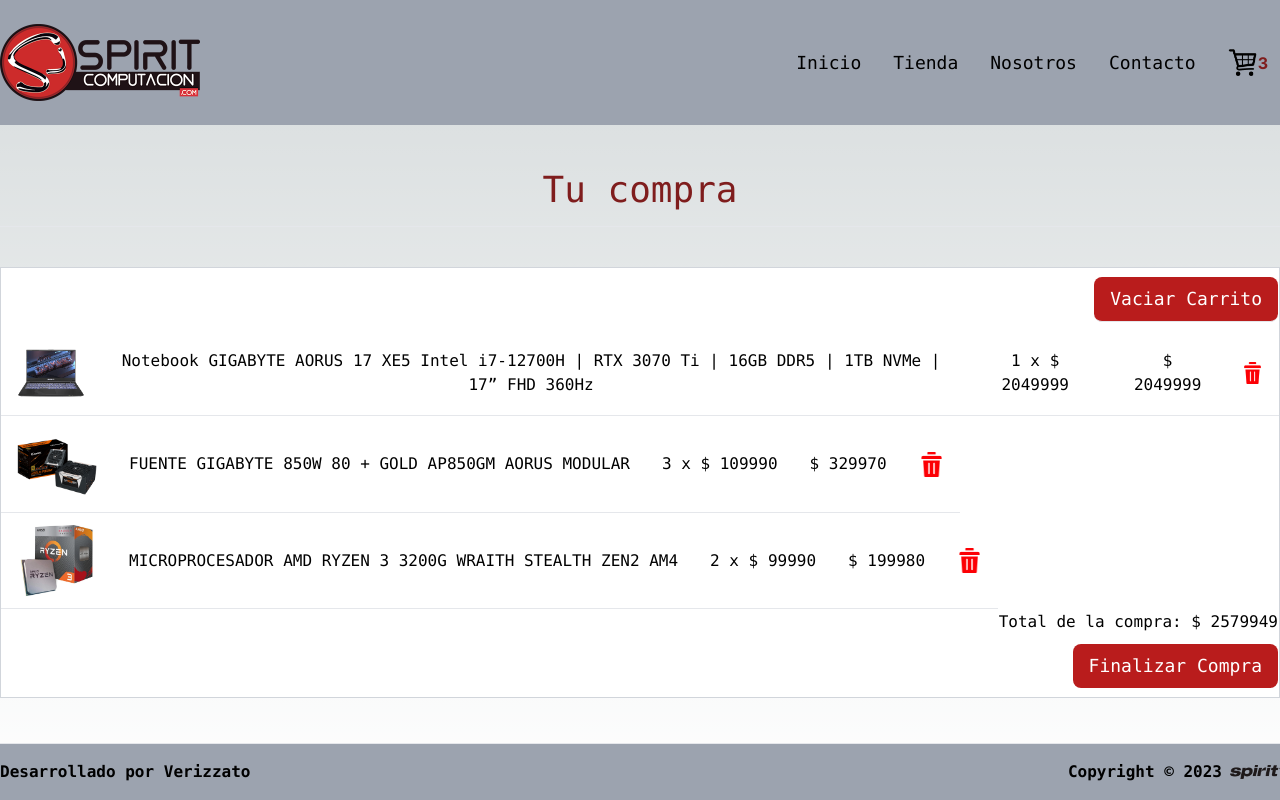
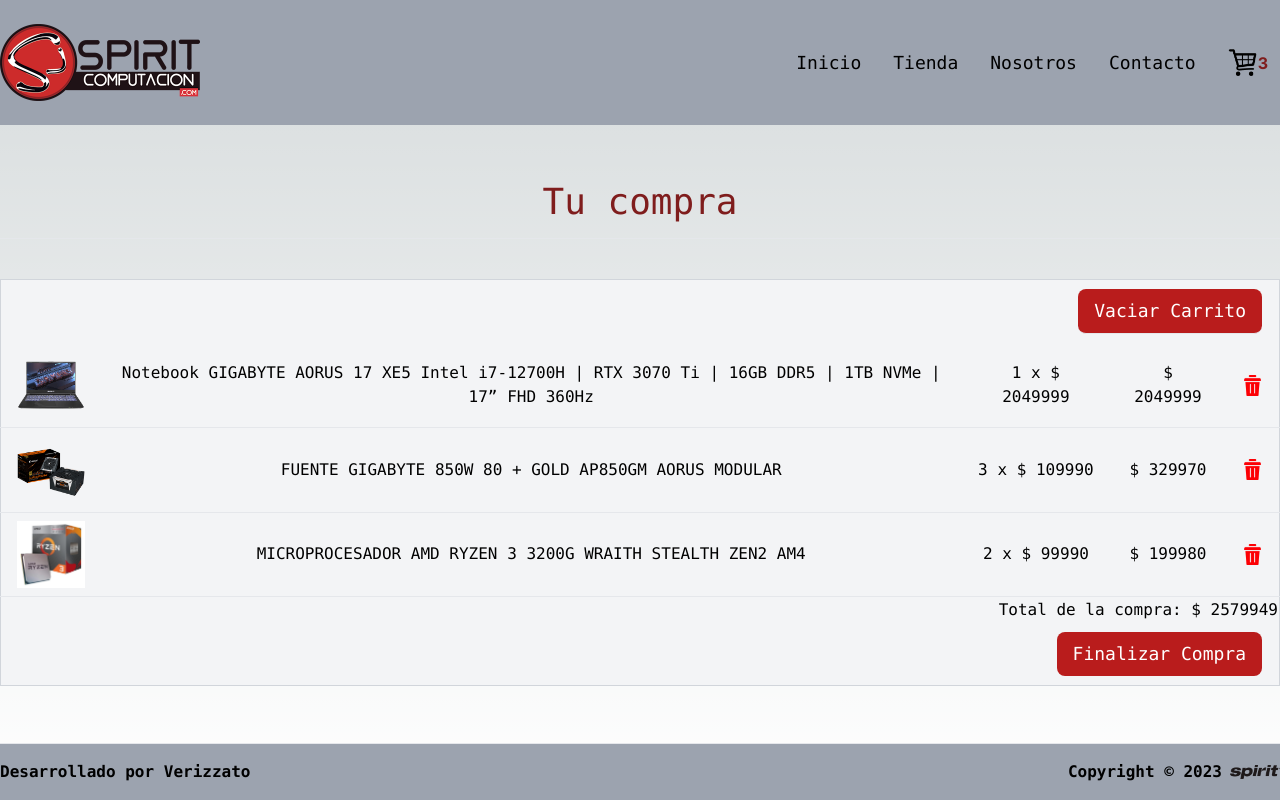
Before and after one commit to VeroPizzato/Preentrega2-Pizzato_Next, a Next.js app: page /cart in a window 1280 px wide. Built offline with nearby package versions, Linux system fonts and the light colour scheme.

Commit message:
subo cambios

```diff
--- a/app/cart/page.js
+++ b/app/cart/page.js
@@ -8,14 +8,12 @@
         <main className="container m-auto">
             <h1 className="text-4xl text-red-900 text-center my-10 font-mono border-b pb-4">Tu compra</h1>
 
-            <table className="min-w-full bg-white border border-gray-300">
+            <table className="min-w-full bg-gray-100 border border-gray-300">
                 <tbody>
                     <tr>
-                        <td className="align-middle text-end" colSpan={5} ><Boton className="font-mono text-lg my-2 px-4 border-b">Vaciar Carrito</Boton></td>
+                        <td className="align-middle text-end" colSpan={5}><Boton className="font-mono text-lg my-2 px-4 border-b mr-4">Vaciar Carrito</Boton></td>
                     </tr>
-                    {
                         <tr>
-                            <div>
                             <td className="p-2 px-4 border-b">
                                 <Image
                                     src={`/imgs/notebook_gigabyte.png`}
@@ -28,8 +26,8 @@
                             <td className="font-mono p-2 px-4 border-b align-middle text-center"><h5>{1} x $ {2049999}</h5></td>
                             <td className="font-mono p-2 px-4 border-b align-middle text-center"><h5>$ {2049999}</h5></td>
                             <td className="p-2 px-4 border-b align-middle text-center"><Image src={Papelera} alt="Eliminar Producto" width={25} /></td>
-                            </div>
-                            <div>
+                        </tr>
+                        <tr>
                             <td className="p-2 px-4 border-b">
                                 <Image
                                     src={`/imgs/fuente_alimentacion.png`}
@@ -42,8 +40,8 @@
                             <td className="font-mono p-2 px-4 border-b align-middle text-center"><h5>{3} x $ {109990}</h5></td>
                             <td className="font-mono p-2 px-4 border-b align-middle text-center"><h5>$ {329970}</h5></td>
                             <td className="p-2 px-4 border-b align-middle text-center"><Image src={Papelera} alt="Eliminar Producto" width={25} /></td>
-                            </div>
-                            <div>
+                        </tr>
+                        <tr>
                             <td className="p-2 px-4 border-b">
                                 <Image
                                     src={`/imgs/micro.jpg`}
@@ -56,14 +54,12 @@
                             <td className="font-mono p-2 px-4 border-b align-middle text-center"><h5>{2} x $ {99990}</h5></td>
                             <td className="font-mono p-2 px-4 border-b align-middle text-center"><h5>$ {199980}</h5></td>
                             <td className="p-2 px-4 border-b align-middle text-center"><Image src={Papelera} alt="Eliminar Producto" width={25} /></td>
-                            </div>
-                        </tr>
-                    }
-                    <tr>
-                        <td colSpan={5} className="font-mono align-middle text-end"><h4>Total de la compra: $ {2579949}</h4></td>
                         </tr>
                     <tr>
-                        <td className="align-middle text-end" colSpan={5} ><Boton className="font-mono text-lg my-2">Finalizar Compra</Boton></td>
+                        <td colSpan={5} className="font-mono align-middle text-end mr-4"><h4>Total de la compra: $ {2579949}</h4></td>
+                    </tr>
+                    <tr>
+                        <td className="align-middle text-end" colSpan={5} ><Boton className="font-mono text-lg my-2 mr-4">Finalizar Compra</Boton></td>
                     </tr>
                 </tbody>
             </table>
--- a/app/nosotros/page.js
+++ b/app/nosotros/page.js
@@ -7,12 +7,12 @@
 
     return (
         <>
-            <main className="container m-auto">
-                <h1 className="text-4xl text-red-900 text-center my-4 font-mono">Nosotros</h1>
+            <main className="flex-1 bg-cover bg-center" style={{backgroundImage: "url('/maquina-escribir.jpg')"}}>
+                <h1 className="text-4xl text-red-900 my-4 font-mono ml-4">Nosotros</h1>
                 <hr class="border-b border-red-900"/>
-                <p className="text-base mt-4 font-mono font-bold">SITIO EN CONSTRUCCIÓN</p>
+                <p className="text-base mt-4 font-mono font-bold ml-4">SITIO EN CONSTRUCCIÓN</p>
 
-                <div class="font-mono text-lg my-4">
+                <div class="font-mono text-lg my-4 ml-4">
                     <Boton onClick={() => router.back()}> Volver </Boton>
                 </div>
             </main>
```
Also changed, not shown: app/page.js (line endings or trailing spaces), public/maquina-escribir.jpg (added). Lines whose indentation alone changed are shown as unchanged.
